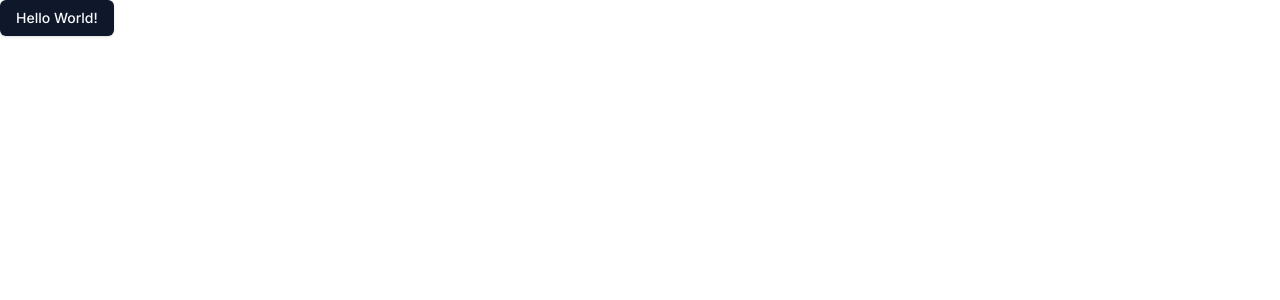
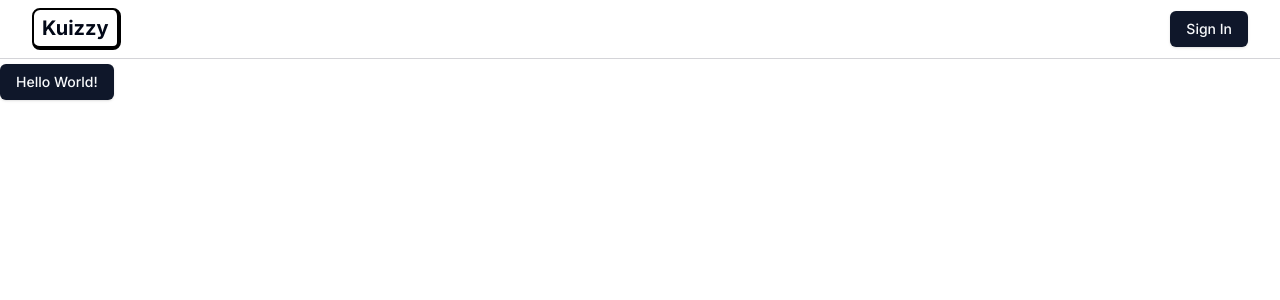
Before and after one commit to miimmiicc/kuizzy, a Next.js app: page / in a window 1280 px wide. Shown: the top 300 px of the page. Built offline with nearby package versions, Linux system fonts and the light colour scheme.

Commit message:
Navbar and Google Authentication

```diff
--- a/src/app/layout.tsx
+++ b/src/app/layout.tsx
@@ -1,6 +1,8 @@
 import type { Metadata } from "next";
 import { Inter } from "next/font/google";
 import "./globals.css";
+import { cn } from "@/lib/utils";
+import Navbar from "@/components/Navbar";
 
 const inter = Inter({ subsets: ["latin"] });
 
@@ -16,7 +18,11 @@ export default function RootLayout({
 }>) {
   return (
     <html lang="en">
-      <body className={inter.className}>{children}</body>
+      <body className={
+        cn(inter.className, 'antialiased min-h-screen pt-16')}>
+        <Navbar/>
+        {children}
+      </body>
     </html>
   );
 }
--- /dev/null
+++ b/src/components/Navbar.tsx
@@ -0,0 +1,25 @@
+import { getAuthSession } from "@/lib/nextauth";
+import React from "react";
+import Link, { LinkProps } from "next/link";
+import SignInButton from "./SigninButton";
+
+type Props = {};
+
+const Navbar = async(props: Props) => {
+    return (
+        <div className="fixed inset-x-0 top-0 bg-white dark:bg-gray-950 z-[10] h-fit border-b border-zinc-300  py-2 ">
+            <div className="flex items-center justify-between h-full gap-2 px-8 mx-auto max-w-7xl">
+                <Link href={"/"} className="flex items-center gap-2">
+                    <p className="rounded-lg border-2 border-b-4 border-r-4 border-black px-2 py-1 text-xl font-bold transition-all hover:-translate-y-[2px] md:block dark:border-white">
+                        Kuizzy
+                    </p>
+                </Link>
+                <div className="flex items-center">
+                    <SignInButton text="Sign In"></SignInButton>
+                </div>
+            </div>
+        </div>
+    )
+}
+
+export default Navbar
--- /dev/null
+++ b/src/components/Providers.tsx
@@ -0,0 +1,16 @@
+import { SessionProvider } from 'next-auth/react';
+import React from "react";
+
+type Props = {
+    children: React.ReactNode;
+};
+
+const Providers = ({ children } : Props) => {
+    return (
+        <SessionProvider>
+            {children}
+        </SessionProvider>
+    )
+};
+
+export default Providers;
--- /dev/null
+++ b/src/components/SigninButton.tsx
@@ -0,0 +1,21 @@
+"use client";
+
+import React from "react";
+import { Button } from "./ui/button";
+import { signIn } from "next-auth/react";
+
+type Props = { text: string };
+
+const SignInButton = ({ text }: Props) => {
+  return (
+    <Button
+      onClick={() => {
+        signIn("google").catch(console.error);
+      }}
+    >
+      {text}
+    </Button>
+  );
+};
+
+export default SignInButton;
--- a/src/lib/nextauth.ts
+++ b/src/lib/nextauth.ts
@@ -1,4 +1,4 @@
-import { DefaultSession, NextAuthOptions } from "next-auth";
+import { DefaultSession, getServerSession, NextAuthOptions } from "next-auth";
 import { PrismaAdapter } from "@next-auth/prisma-adapter";
 import { prisma } from "./db"
 import GoogleProvider from 'next-auth/providers/google'
@@ -52,3 +52,7 @@ export const authOptions: NextAuthOptions = {
     })
   ]
 }
+
+export const getAuthSession = () => {
+  return getServerSession(authOptions);
+};
```
